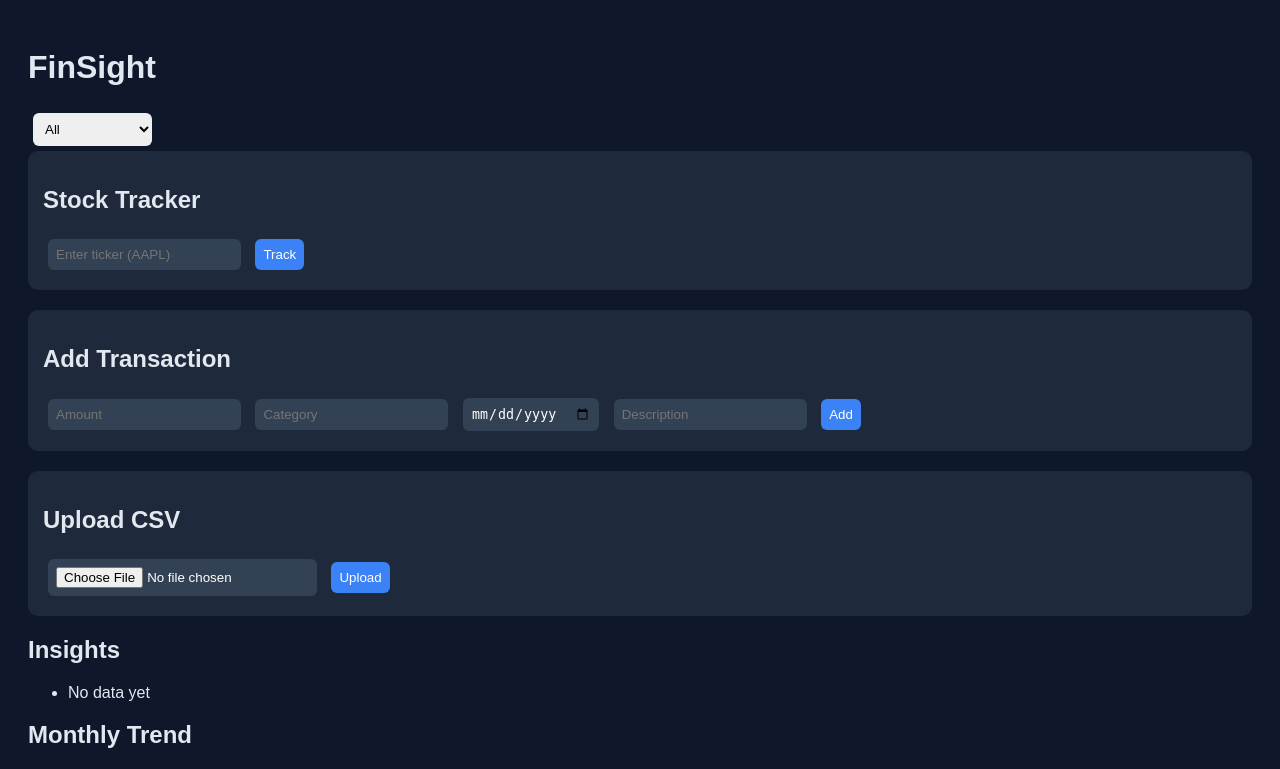
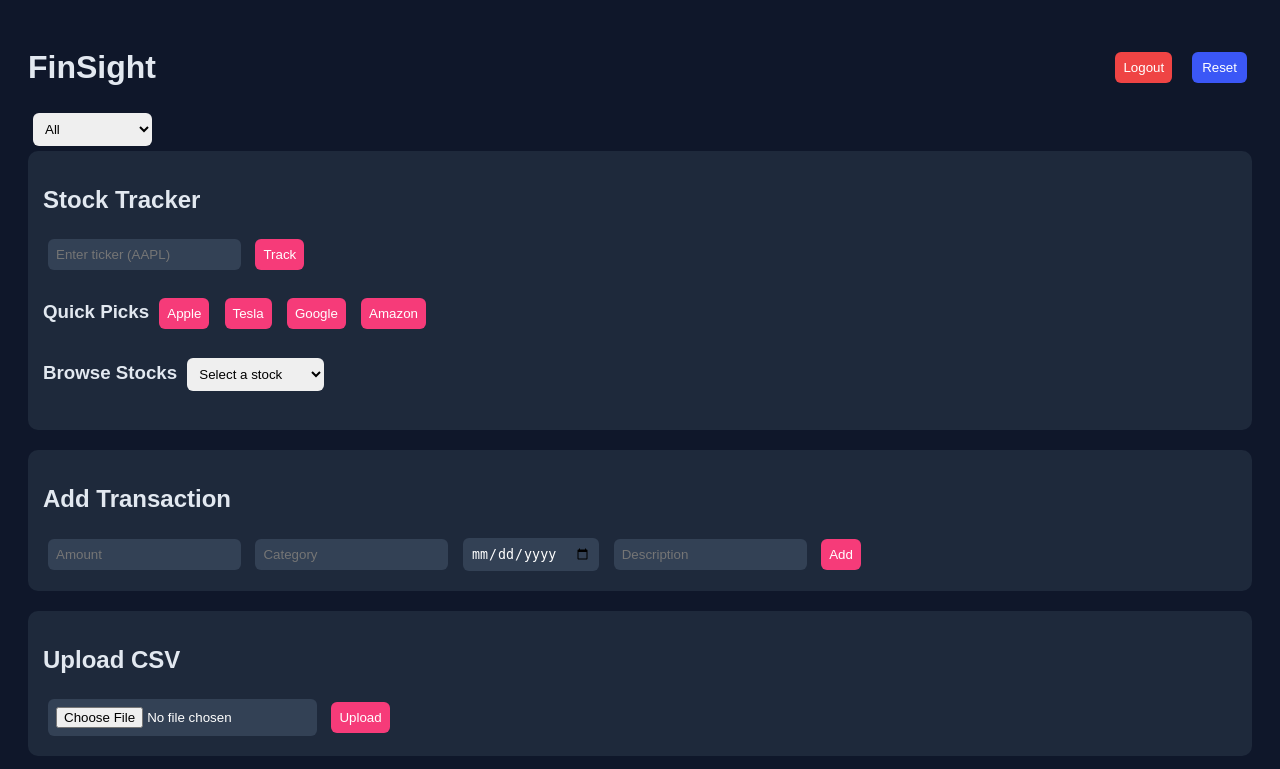
Before and after one commit to jamesdileva/FinSight, a Flask app: page / in a window 1280 px wide. Shown: the top 769 px of the page. Run offline with Flask 3, Linux system fonts and the light colour scheme; the visitor is signed in with stand-in values (Sample User, id 1); data that the repository does not hold is empty.

Commit message:
Adding more features and polish. Added common stocks and a dropdown with common stocks. Fixed graphs and design concerns

```diff
--- a/templates/index.html
+++ b/templates/index.html
@@ -28,12 +28,74 @@
 
     input { background: #334155; color: white; }
     button { background: #3b82f6; color: white; cursor: pointer; }
+
+    /* ✅ HEADER */
+    .header {
+      display: flex;
+      justify-content: space-between;
+      align-items: center;
+    }
+
+    .top-bar {
+      display: flex;
+      gap: 10px;
+    }
+
+    .top-bar form {
+      margin: 0;
+    }
+
+    /* Default buttons (blue) */
+    button {
+      background: #f63b79;
+      color: white;
+      cursor: pointer;
+    }
+
+    /* Logout = RED */
+    .logout-btn {
+      background: #ef4444;
+    }
+
+  .logout-btn:hover {
+    background: #dc2626;
+  }
+
+  /* Reset = BLUE (link styled as button) */
+  .reset-btn {
+    background: #3b57f6;
+    color: white;
+    padding: 8px 10px;
+    border-radius: 6px;
+    text-decoration: none;
+  }
+
+  .reset-btn:hover {
+    background: #2563eb;
+  }
   </style>
 </head>
 
 <body>
 
-<h1>FinSight</h1>
+<!-- ✅ HEADER -->
+<div class="header">
+  <h1>FinSight</h1>
+
+  <div class="top-bar">
+  <form action="/logout">
+    <button type="submit" class="logout-btn">Logout</button>
+  </form>
+
+<form action="/reset" method="get" onsubmit="return confirmReset()">
+  <button type="submit" class="reset-btn">Reset</button>
+</form>
+</form>
+</div>
+
+
+  </div>
+</div>
 
 <!-- FILTER -->
 <select id="categoryFilter">
@@ -52,6 +114,28 @@
 
   <input id="stockInput" placeholder="Enter ticker (AAPL)">
   <button onclick="loadStock()">Track</button>
+  <div>
+    <h3>Quick Picks
+          <!-- buttons -->
+  <button onclick="quickStock('AAPL')">Apple</button>
+  <button onclick="quickStock('TSLA')">Tesla</button>
+  <button onclick="quickStock('GOOGL')">Google</button>
+  <button onclick="quickStock('AMZN')">Amazon</button>
+  </h3><h3>Browse Stocks
+<!-- dropdown -->
+  <select id="stockDropdown" onchange="selectStock()">
+  <option value="">Select a stock</option>
+  <option value="NVDA">Nvidia</option>
+  <option value="META">Meta (Facebook)</option>
+  <option value="NFLX">Netflix</option>
+  <option value="AMD">AMD</option>
+  <option value="INTC">Intel</option>
+  <option value="DIS">Disney</option>
+  <option value="UBER">Uber</option>
+  <option value="PYPL">PayPal</option>
+    </h3>
+</select>
+</div>
 
   <div id="stockContainer"></div>
 </div>
@@ -96,16 +180,21 @@
   {% endfor %}
 </ul>
 
-<!-- ACTIONS -->
-<form action="/logout">
-  <button>Logout</button>
-</form>
-
-<a href="/reset">Reset Data</a>
-
 <script>
 let pieChart;
 let lineChart;
+
+function selectStock() {
+    const dropdown = document.getElementById("stockDropdown");
+    const ticker = dropdown.value;
+
+    if (!ticker) return;
+
+    document.getElementById("stockInput").value = ticker;
+    loadStock();
+
+    dropdown.value = ""; // reset back to placeholder
+}
 
 function loadCharts() {
     const category = document.getElementById("categoryFilter").value;
@@ -157,9 +246,14 @@ function loadCharts() {
         });
 }
 
+function quickStock(ticker) {
+    document.getElementById("stockInput").value = ticker;
+    loadStock();
+}
+
 // STOCK TRACKER
 function loadStock() {
-    const ticker = document.getElementById("stockInput").value;
+    let ticker = document.getElementById("stockInput").value.toUpperCase();
     if (!ticker) return;
 
     document.getElementById("stockContainer").innerHTML = `
@@ -179,3 +273,9 @@ window.onload = loadCharts;
 
 </body>
 </html>
+<script>
+
+function confirmReset() {
+    return confirm("Are you sure you want to delete ALL your data? This cannot be undone.");
+}
+</script>
```
Also changed, not shown: login.html (added, +9 -0 lines), register.html (added, +8 -0 lines), 1 other file.
